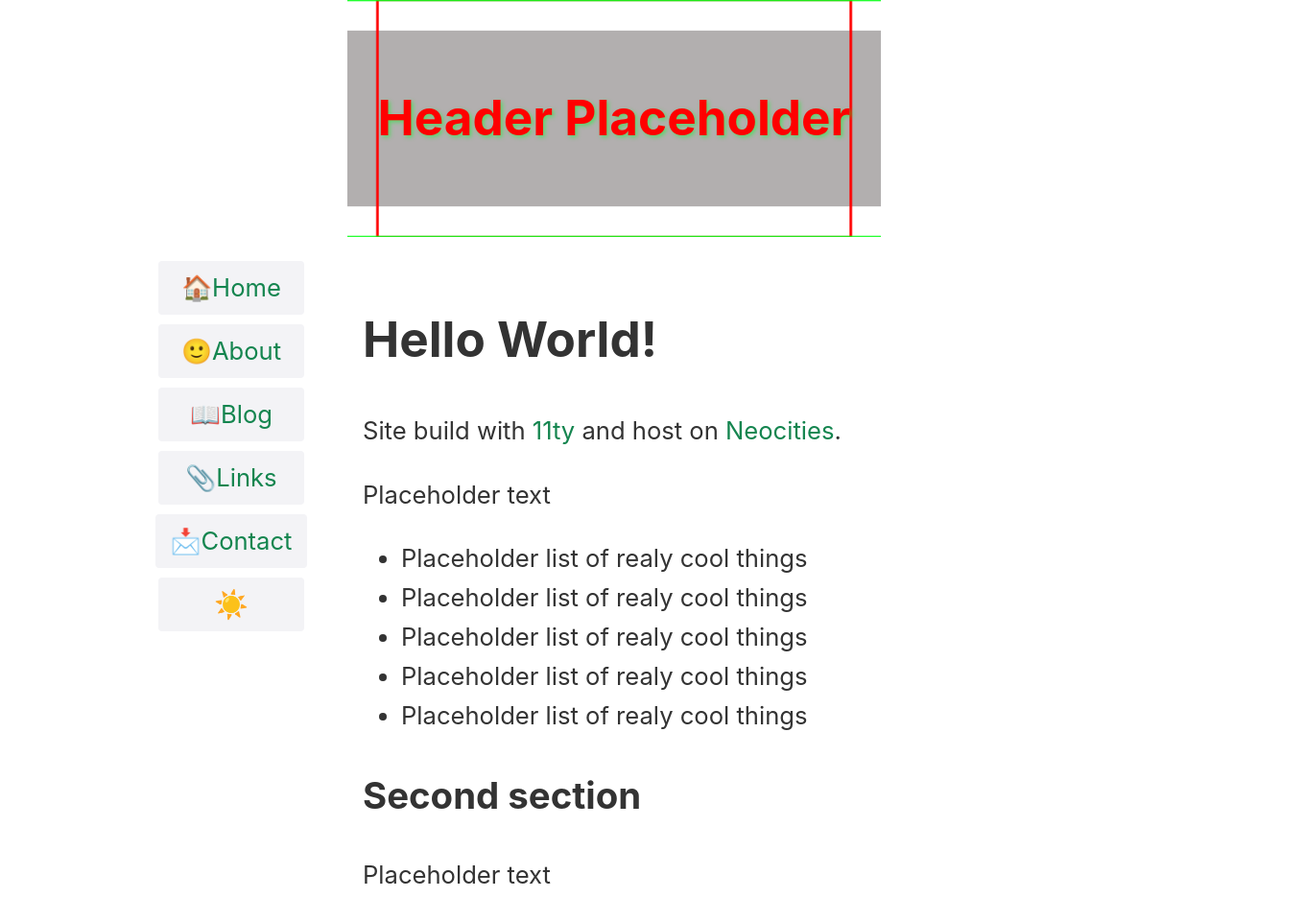
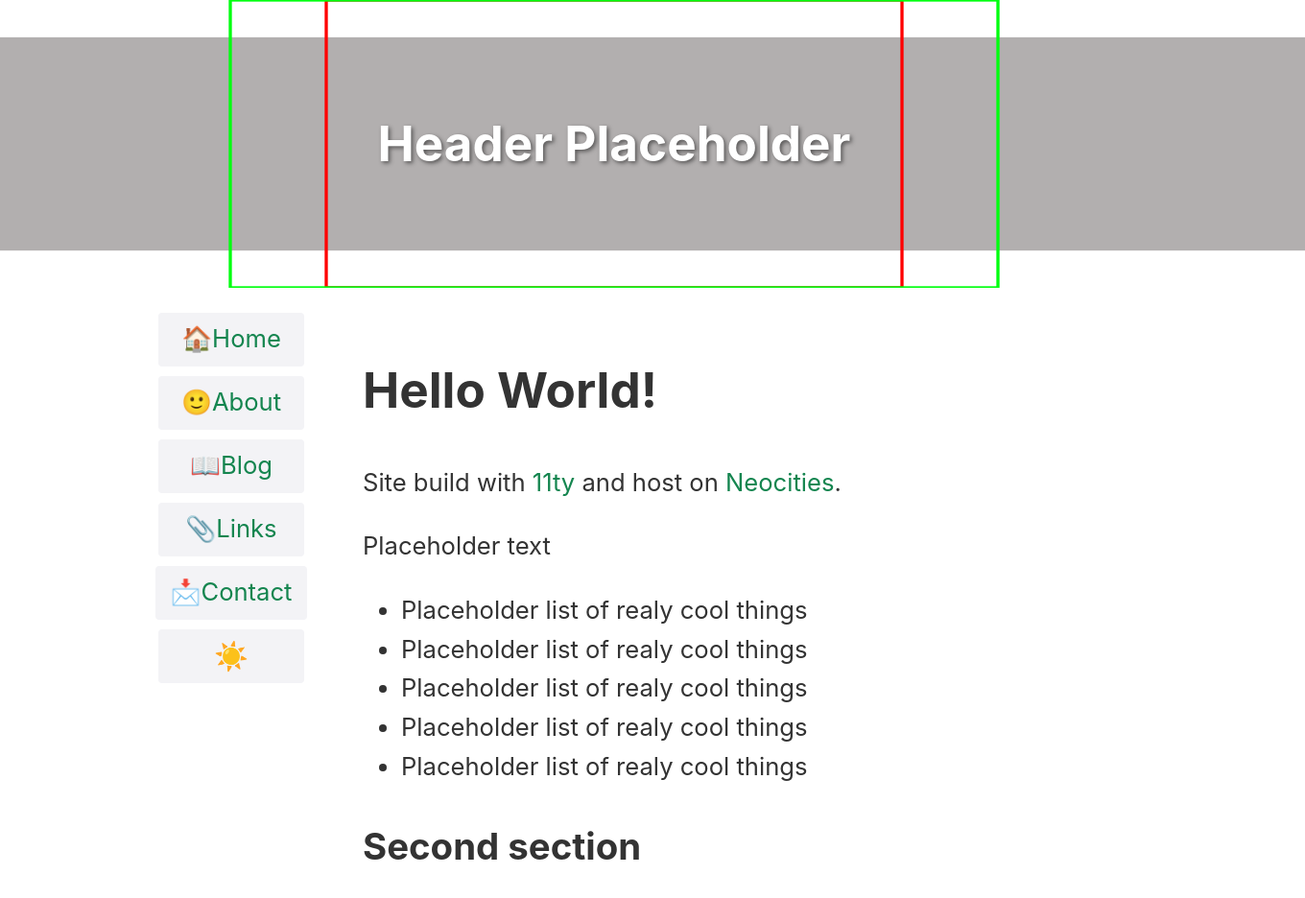
Before and after one commit to danielmova/11ty-myneocities, an Eleventy site: page src/index.html in a window 1280 px wide. Shown: the top 936 px of the page at 96% size, 1360 px wide, since content can reach past the window. Built offline with nearby package versions, Linux system fonts and the light colour scheme; Eleventy itself is replaced by a stand-in of ours; files that its build step writes are made by us from their sources.

Commit message:
Css problem is fix (I think) and css for header

```diff
--- a/src/_includes/partials/header.njk
+++ b/src/_includes/partials/header.njk
@@ -1 +1,3 @@
-<h1 style="text-align: center;">Header Placeholder</h1>
+<div class="header">
+    <h1 style="text-align: center;">Header Placeholder</h1>
+</div>
--- a/src/css/styles.css
+++ b/src/css/styles.css
@@ -160,16 +160,28 @@ a:hover{
   }
 }
 
-header {
+.header {
+  display: flex;
+  align-items: center;
+  justify-content: center;
+  width: 1440px;
+  min-height: 300px;
   background-image: url(../img/header_background_img.png);
   background-size: cover;
   background-position: center;
   background-repeat: no-repeat;
   padding: 3rem 2rem;
-  color: rgb(255, 0, 0);
-  text-shadow: 2px 2px 4px rgba(0, 255, 34, 0.5);
+  color: rgb(255, 255, 255);
+  text-shadow: 2px 2px 4px rgba(0, 0, 0, 0.5);
+  box-sizing: border-box;
 }
 
-/* This is
-a multi-line
-comment */
+.header h1{
+  display: flex;
+  flex-wrap: wrap;
+  align-items: center;
+  justify-content: center;
+  text-align: center;
+  margin: 0;
+  width: clamp(1.5rem, 70vw, 600px);
+}
```
